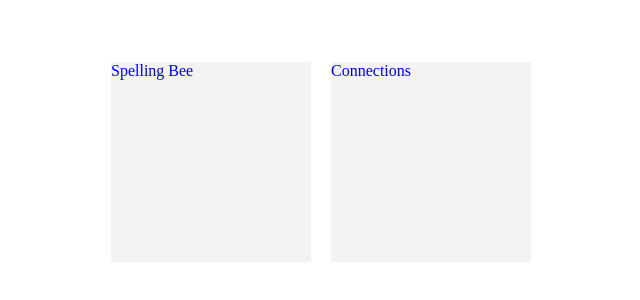
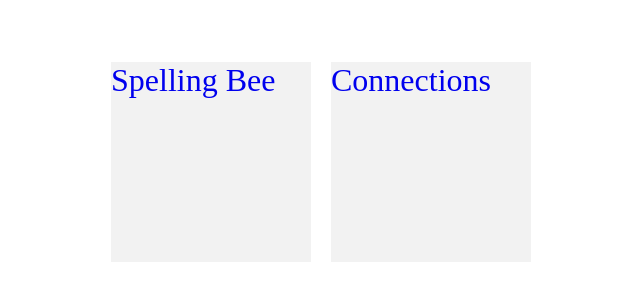
Before and after one commit to grussr/gamelauncher, a plain HTML site: page index.html in a window 1280 px wide. Shown: the part 246-546 px from the top of the page, without its empty margins (319-959 px from the left). Drawn offline with Linux system fonts and the light colour scheme.

Commit message:
Update index.html

```diff
--- a/index.html
+++ b/index.html
@@ -29,13 +29,15 @@
 		}
 		.gameLinks {
 		   font-size: 2em;
+		   justify-content: center;
+		   align-items: center;
 		}
 	</style>
 </head>
 <body>
 	<div class="container">
-		<div class="box"><a href="https://gruss.dev/pinkfreebee" target="_blank">Spelling Bee</a></div>
-		<div class="box"><a href="https://gruss.dev/clonnections" target="_blank">Connections</a></div>
+		<div class="box"><a class="gameLinks" href="https://gruss.dev/pinkfreebee" target="_blank">Spelling Bee</a></div>
+		<div class="box"><a class="gameLinks" href="https://gruss.dev/clonnections" target="_blank">Connections</a></div>
 	</div>
 </body>
 </html>
```
